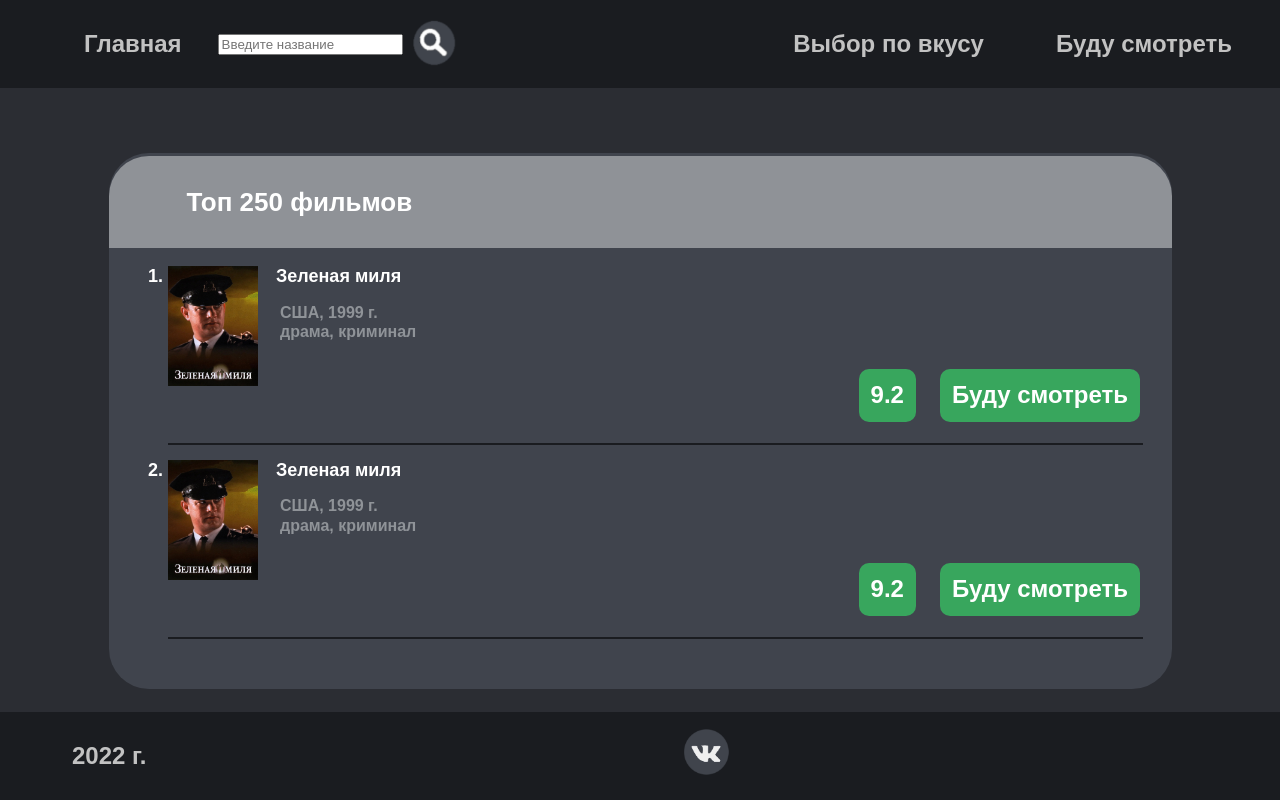
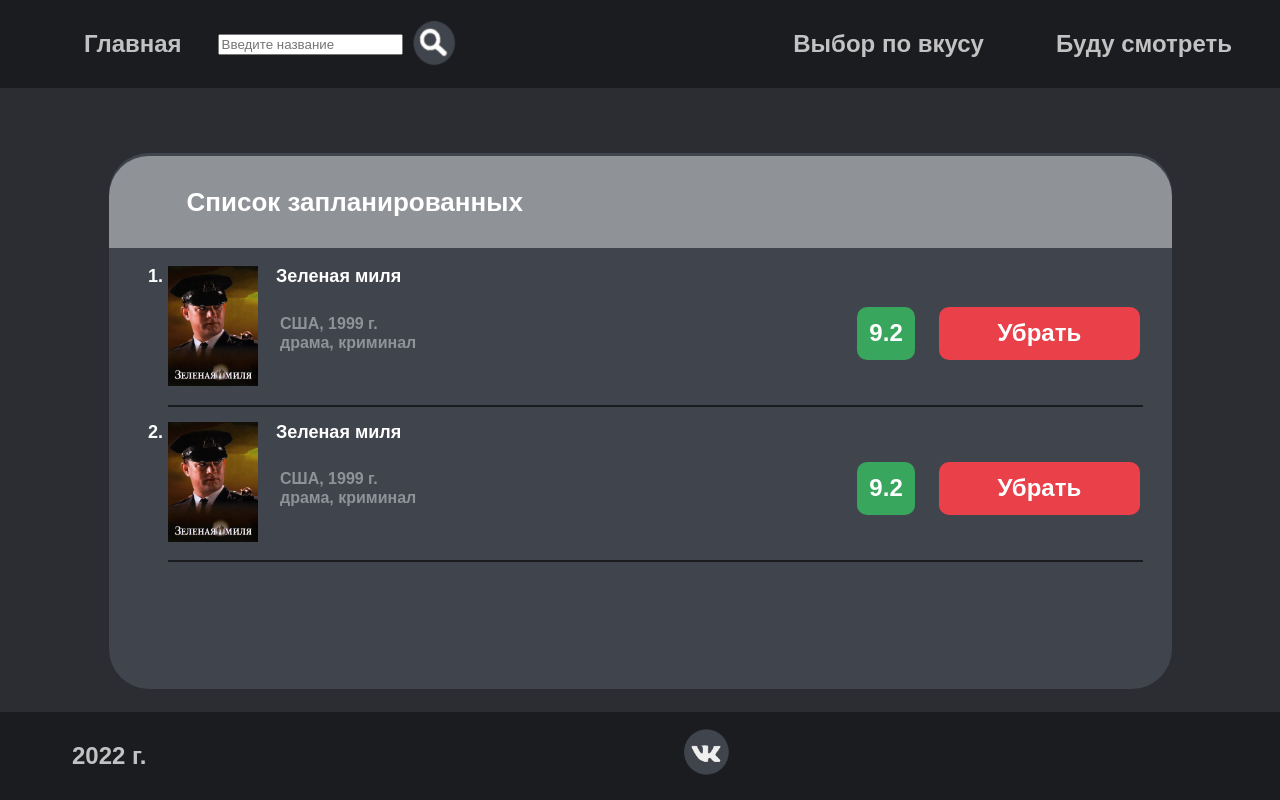
Before and after one commit to amayash/cinema, a plain HTML site: page willSee.html in a window 1280 px wide. Drawn offline with Linux system fonts and the light colour scheme.

Commit message:
willsee page

```diff
--- a/styles/style.css
+++ b/styles/style.css
@@ -89,8 +89,9 @@ header a:hover {
 }
 
 #description {
-    padding-bottom: 1em;
+    padding-bottom: 1.5em;
     margin-inline-start: 7em;
+    margin-top: -0.5em;
     font-size: medium;
     color: #8f9398;
     display: flex;
--- a/styles/styleWillSee.css
+++ b/styles/styleWillSee.css
@@ -29,6 +29,7 @@ ol {
 }
 
 header {
+    left: 0; top: 0; right: 0;
     background-color: #1a1c20;
     height: 64px;
     padding: 0.5em;
@@ -88,17 +89,23 @@ header a:hover {
 }
 
 #description {
+    padding-bottom: 1.5em;
     margin-inline-start: 7em;
+    margin-top: -0.5em;
     font-size: medium;
     color: #8f9398;
+    display: flex;
+    justify-content: start;
+    align-items: center;
 }
 
 #rightPanel {
     color: #ffffff;
-    font-size: large;
+    font-size: x-large;
     font-weight: bold;
-    display: flex;
-    justify-content: flex-end;
+    display: flex !important;
+    justify-content: flex-end !important;
+    flex-grow: 1;
 }
 
 #mark {
@@ -109,10 +116,12 @@ header a:hover {
     border-radius: 10px;
 }
 
-#willSee {
+#delete {
     padding: 0.5em;
+    padding-left: 2.45em;
+    padding-right: 2.45em;
     margin: 0.5em;
-    background-color: #38a65d;
+    background-color: #e94049;
     border: none;
     border-radius: 10px;
 }
@@ -120,8 +129,9 @@ header a:hover {
 #content {
     background: #40444d;
     height: 65%;
+    width: 80%;
     padding: 1.25em 1.5em 0em 1.5em;
-    margin: 5.5em 10.5em -10em 10.5em;
+    margin: 5em auto auto auto;
     border: none;
     border-radius: 40px;
 }
@@ -139,7 +149,7 @@ hr {
     border: none;
     margin-right: 0.5em;
     background-color: #1a1c20;
-    height: 1.5px; /* Толщина линии */
+    height: 2px; /* Толщина линии */
 }
 
 button {
--- a/willSee.html
+++ b/willSee.html
@@ -6,7 +6,7 @@
     <meta http-equiv="X-UA-Compatible" content="IE=edge">
     <meta name="viewport" content="width=device-width, initial-scale=1.0">
     <title>Буду смотреть</title>
-    <link rel="stylesheet" href="styles/style.css">
+    <link rel="stylesheet" href="styles/styleWillSee.css">
 </head>
 
 <body>
@@ -23,7 +23,7 @@
     </header>
     <div id="content">
         <div id="content_header">
-            <h1>Топ 250 фильмов</h1>
+            <h1>Список запланированных</h1>
         </div>
 
         <ol>
@@ -32,10 +32,10 @@
                 <div id="description">
                     США, 1999 г.<br>
                     драма, криминал
-                </div>
-                <div id="rightPanel">
-                    <div id="mark">9.2</div>
-                    <div id="willSee">Буду смотреть</div>
+                    <div id="rightPanel">
+                        <div id="mark">9.2</div>
+                        <div id="delete">Убрать</div>
+                    </div>
                 </div>
             </li>
             <hr>
@@ -44,11 +44,10 @@
                 <div id="description">
                     США, 1999 г.<br>
                     драма, криминал
-                </div>
-
-                <div id="rightPanel">
-                    <div id="mark">9.2</div>
-                    <div id="willSee">Буду смотреть</div>
+                    <div id="rightPanel">
+                        <div id="mark">9.2</div>
+                        <div id="delete">Убрать</div>
+                    </div>
                 </div>
             </li>
             <hr>
```
